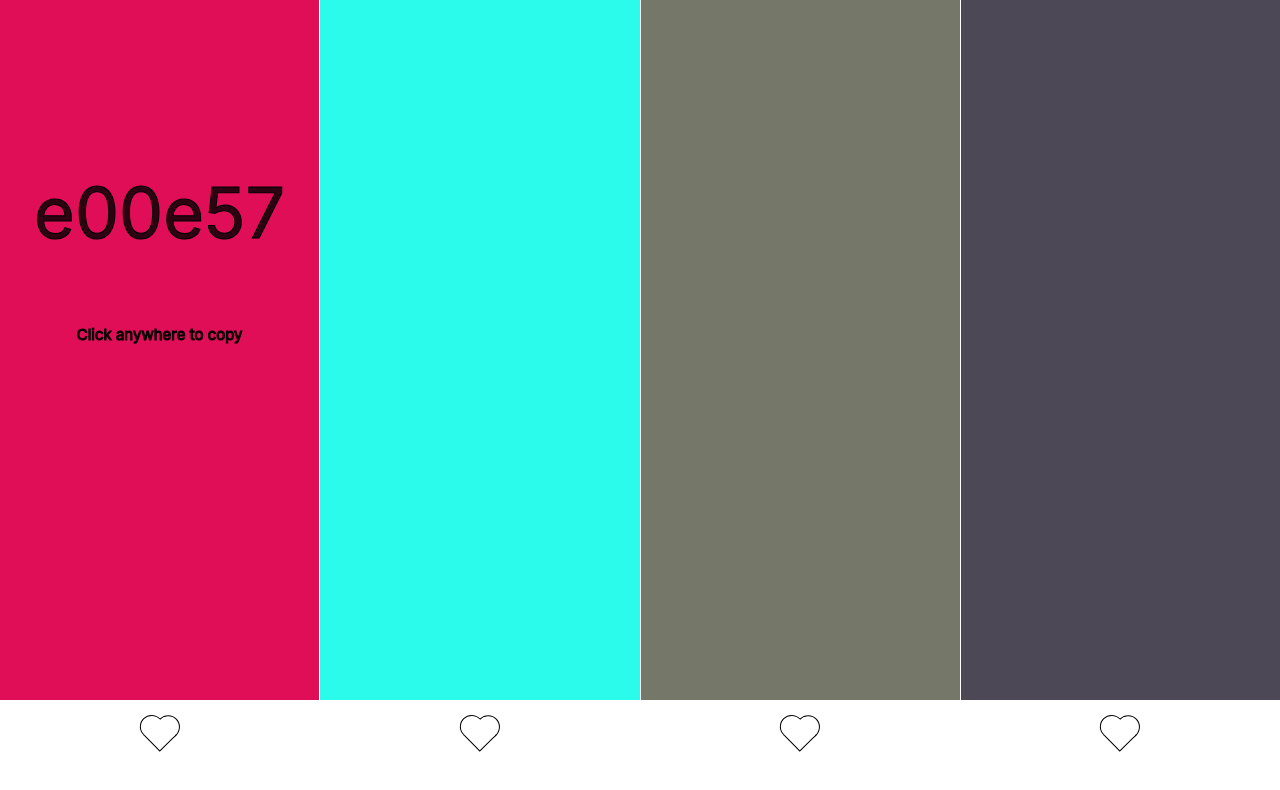
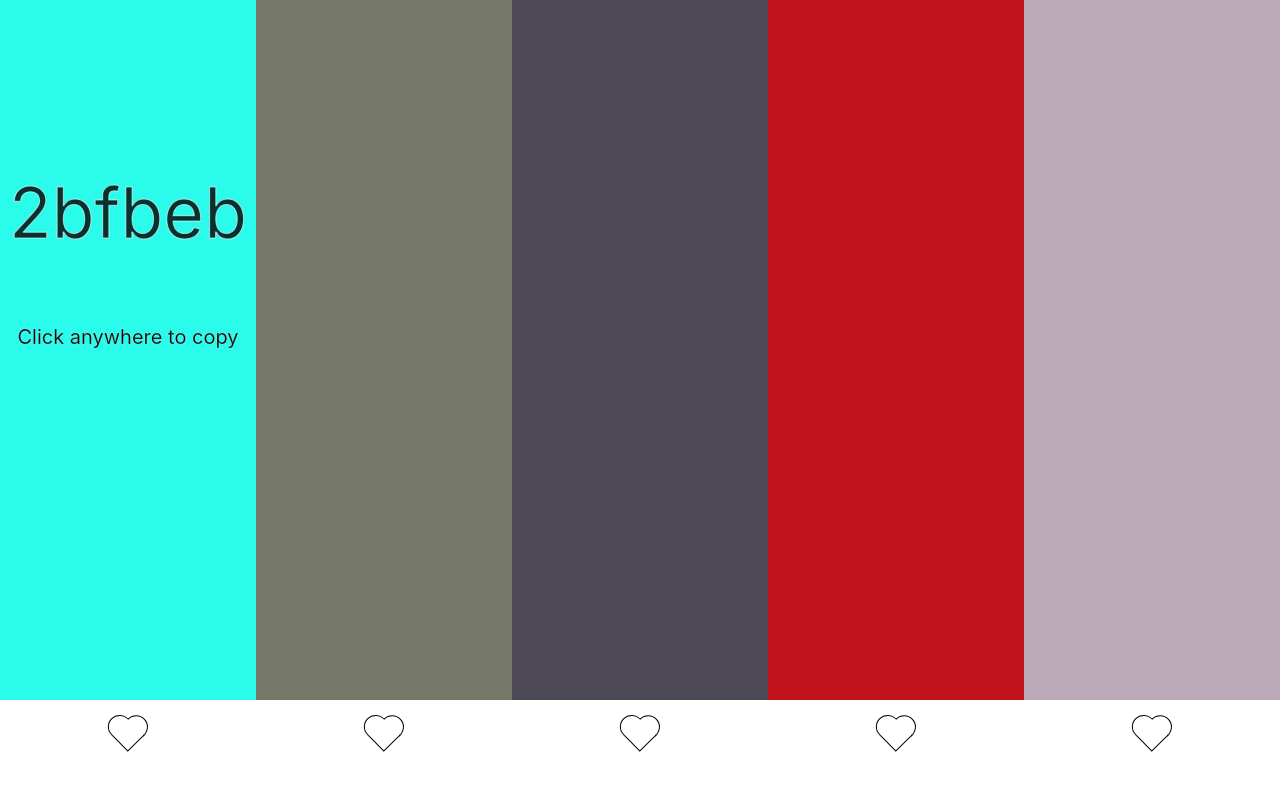
Before and after one commit to amara-j/colorpicker, a React (Create React App) app: page / in a window 1280 px wide. Shown: the top 790 px of the page. Built offline with nearby package versions, Linux system fonts and the light colour scheme.

Commit message:
small styling updates before hosting

```diff
--- a/src/App.css
+++ b/src/App.css
@@ -5,23 +5,26 @@
 }
 
 .ColorBlock {
-  font-family: url("./fonts/Open_Sans/OpenSans-Bold.ttf");
-  font-size: 70px;
   padding: 100px 0;
   height: 500px;
   text-align: center;
-  -webkit-text-stroke: 1px black;
+  font-family: url("./fonts/Open_Sans/OpenSans-ExtraBold.ttf");
+}
+
+.hexText {
+  font-size: 70px;
+  -webkit-text-stroke: 1px rgba(255, 255, 255, 0.6);
   color: rgba(0, 0, 0, 0.8);
 }
 
-.BlockContainer {
+#BlockContainer {
   display: grid;
-  grid-template-columns: 1fr 1fr 1fr 1fr;
-  grid-gap: 1px;
+  grid-template-columns: 1fr 1fr 1fr 1fr 1fr;
 }
 
 .copyInstructions {
-  font-size: 15px;
+  font-size: 20px;
+  -webkit-text-stroke: 1px rgba(255, 255, 255, 0.2);
 }
 
 .toggleDiv {
--- a/src/ColorBlock.js
+++ b/src/ColorBlock.js
@@ -1,6 +1,4 @@
 import { React, useState } from "react";
-import { ReactComponent as HeartIconFilled } from "./icons/heart-filled.svg";
-import { ReactComponent as HeartIconOutline } from "./icons/heart-outline.svg";
 const ColorBlock = (props) => {
   const [copyDisplayText, updateCopyDisplayText] = useState(
     "Click anywhere to copy"
@@ -37,7 +35,7 @@ const ColorBlock = (props) => {
         onMouseLeave={handleMouseOut}
         onClick={() => clipboardCopy(props.colorHex)}
       >
-        <p>{displayHex ? props.colorHex : null}</p>
+        <p className="hexText">{displayHex ? props.colorHex : null}</p>
         <p className="copyInstructions">
           {displayHex ? copyDisplayText : null}
         </p>
@@ -48,12 +46,9 @@ const ColorBlock = (props) => {
           onChange={(e) => props.onChange(props.id, e.target.checked)}
           checked={props.isPinned}
         ></input>
-        <span class="label"> "------"</span>
+        <span class="label"> ------</span>
       </label>
     </div>
   );
 };
-
-// step 1: replace checkbox with div
-
 export default ColorBlock;
--- a/src/ColorBlockContainer.js
+++ b/src/ColorBlockContainer.js
@@ -2,7 +2,8 @@ import { React, useState, useEffect } from "react";
 import ColorBlock from "./ColorBlock.js";
 
 const ColorBlockContainer = () => {
-  const numBlocks = 4;
+  const numBlocks = 5;
+
   const [blockPinState, updatePin] = useState(Array(numBlocks).fill(false));
 
   const randomizeColor = () => {
@@ -49,7 +50,7 @@ const ColorBlockContainer = () => {
   };
 
   return (
-    <div className="BlockContainer">
+    <div id="BlockContainer">
       {colors.map((color, i) => {
         return (
           <ColorBlock
```
Also changed, not shown: 1 other file (tests, documents, lock files or other folders).
